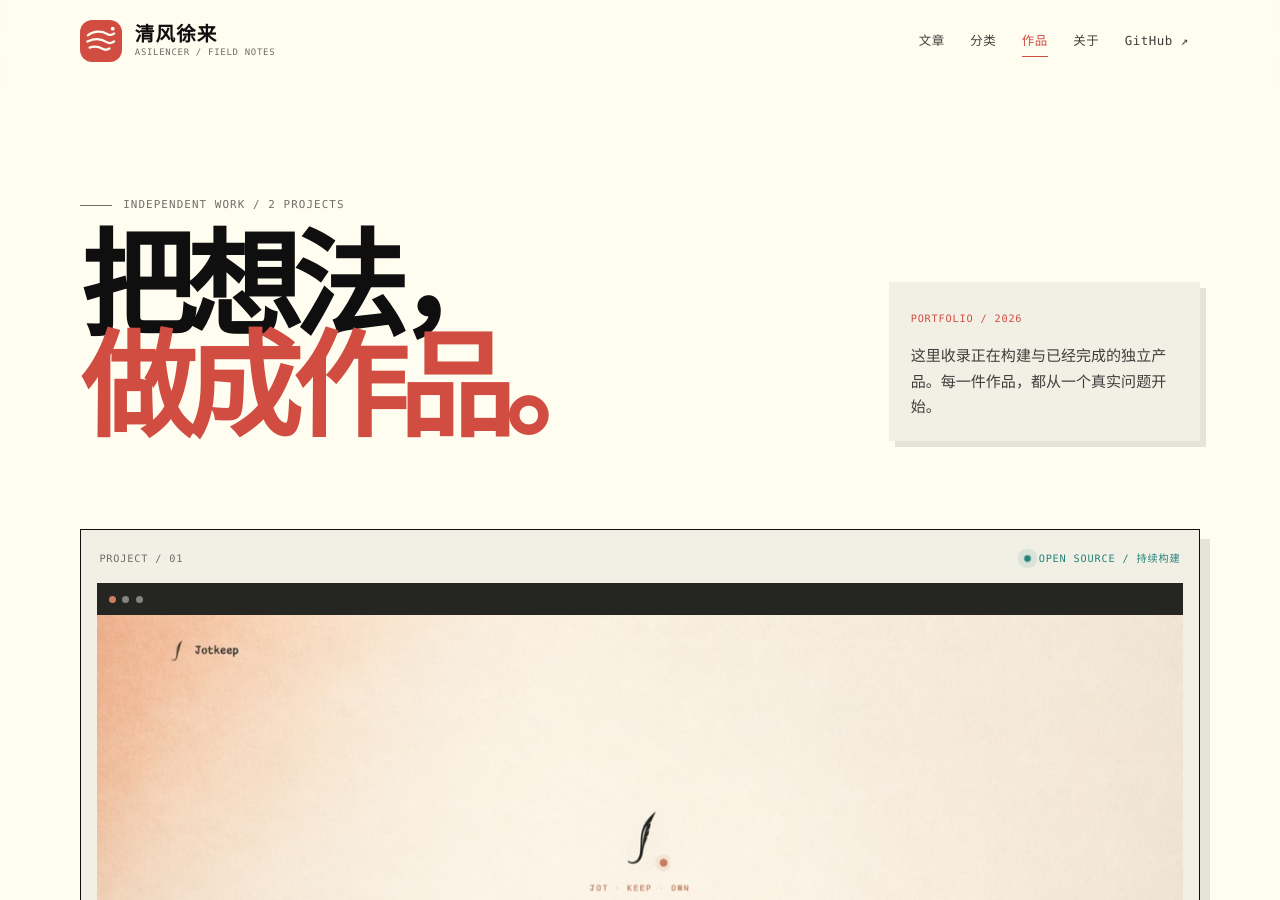
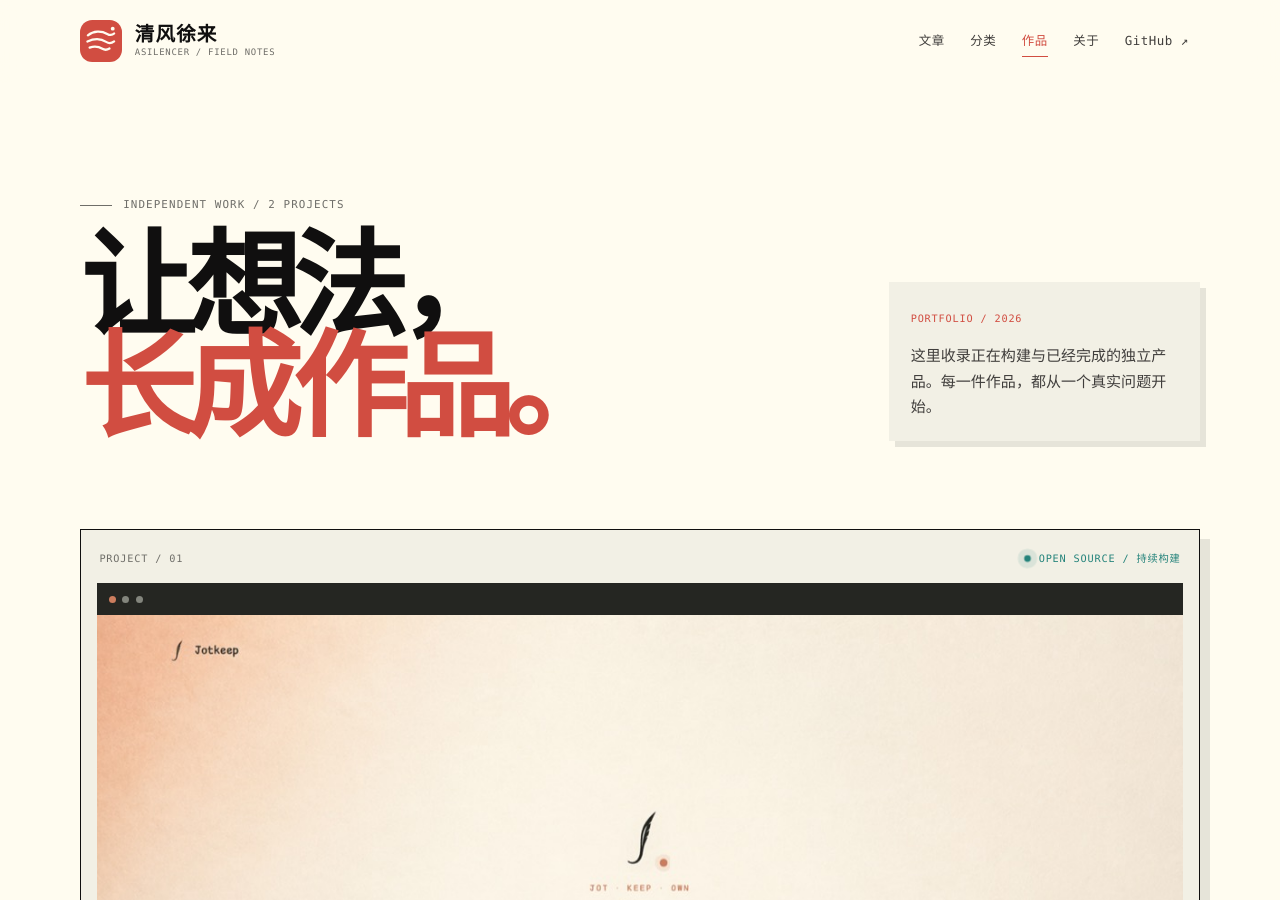
Before and after one commit to Asilencer/asilencer.github.io, a Jekyll site: the page built from works.html, in a window 1280 px wide and 900 px high. Built offline with Jekyll 4.4.1, drawn with Linux system fonts in a browser that asks for light colours.

Commit message:
refine portfolio hero copy

```diff
--- a/works.html
+++ b/works.html
@@ -12,7 +12,7 @@ excerpt: 收录 Asilencer 正在构建与已经完成的独立产品。
     <p class="eyebrow">
       <span></span> INDEPENDENT WORK / {{ work_count }} PROJECT{% if work_count != 1 %}S{% endif %}
     </p>
-    <h1>把想法，<br><em>做成作品。</em></h1>
+    <h1>让想法，<br><em>长成作品。</em></h1>
   </div>
   <div class="works-hero-note">
     <span>PORTFOLIO / {{ 'now' | date: '%Y' }}</span>
```
